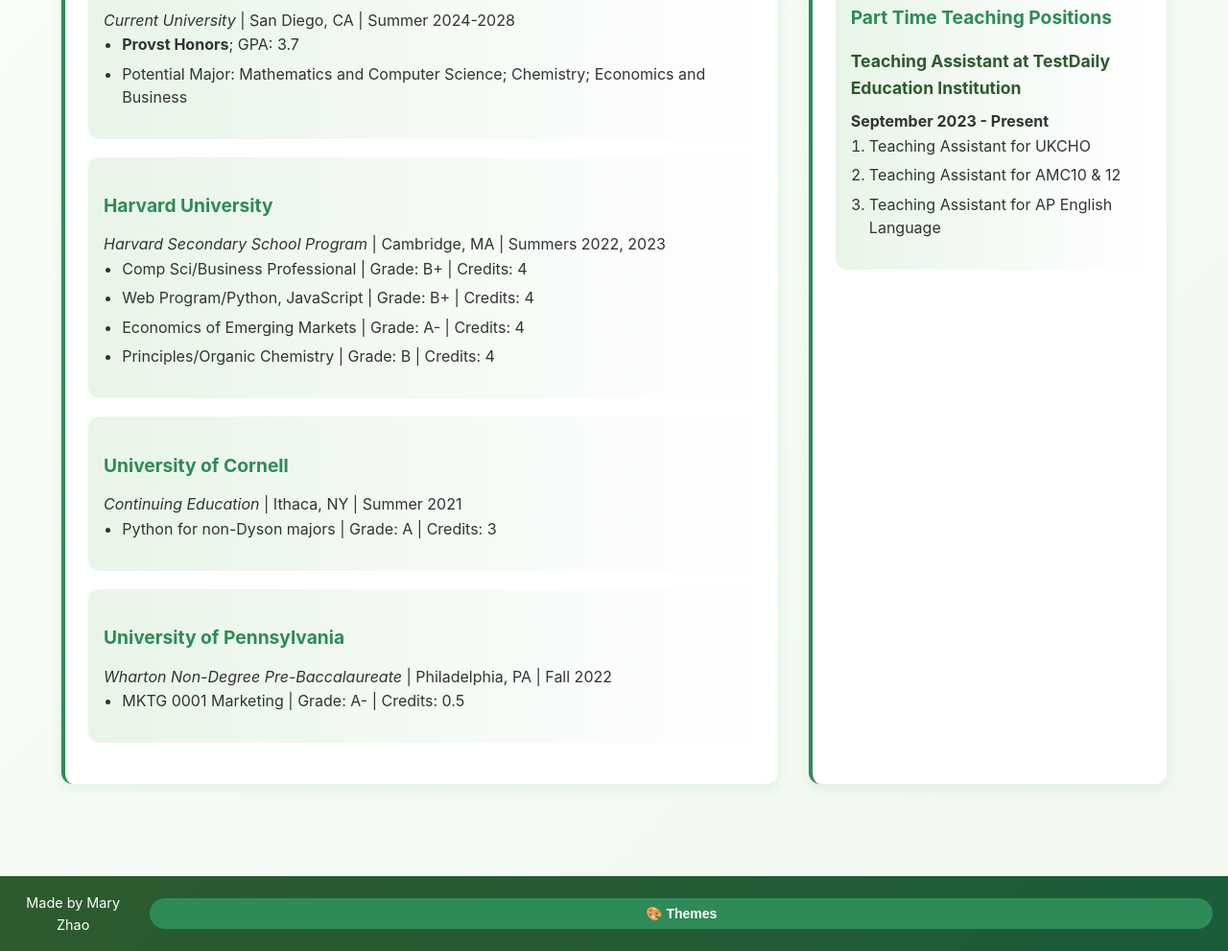
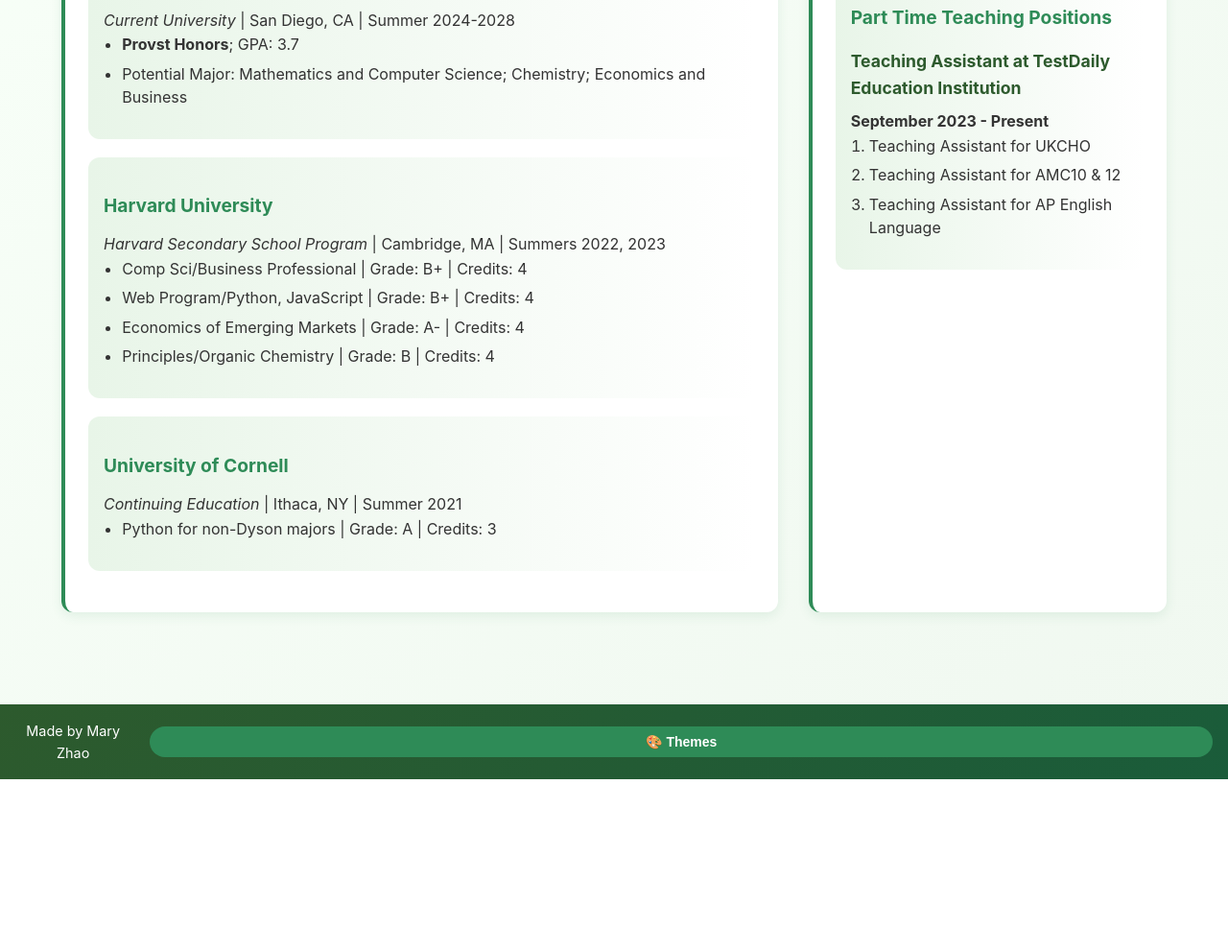
Before and after one commit to ruz059/hw5, a plain HTML site: page index.html in a window 1280 px wide. Shown: the part 296-1287 px from the top of the page at 96% size. After the commit the page ends 1108 px from the top, so only its background shows below. Drawn offline with Linux system fonts and the light colour scheme.

Commit message:
docs: update HTML content to match resume details

```diff
--- a/index.html
+++ b/index.html
@@ -54,14 +54,6 @@
                 </ul>
             </article>
 
-
-            <article>
-                <h3>University of Pennsylvania</h3>
-                <p><i>Wharton Non-Degree Pre-Baccalaureate</i> | Philadelphia, PA | Fall 2022</p>
-                <ul>
-                    <li>MKTG 0001 Marketing | Grade: A- | Credits: 0.5</li>
-                </ul>
-            </article>
         </section>
 
         <section>
```
